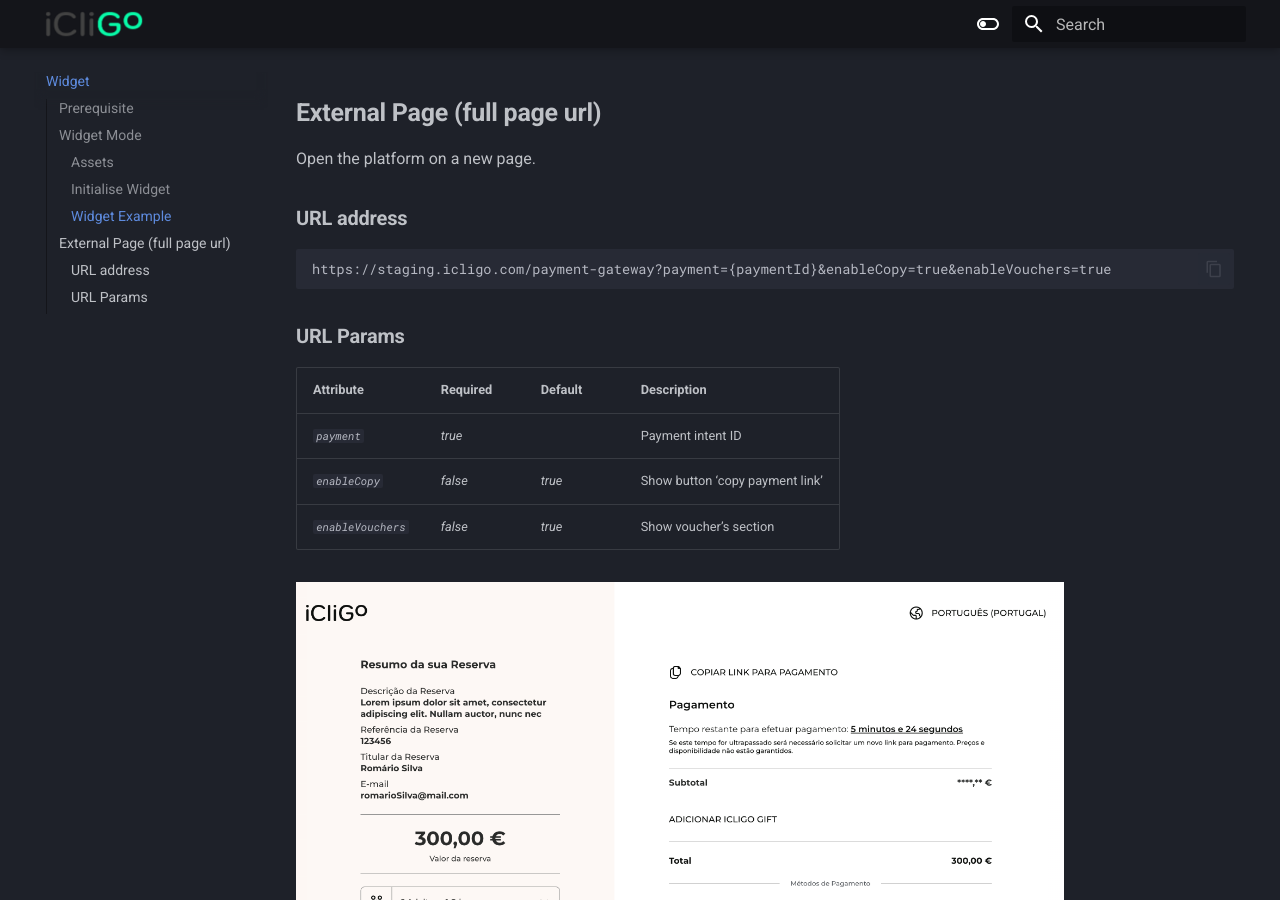
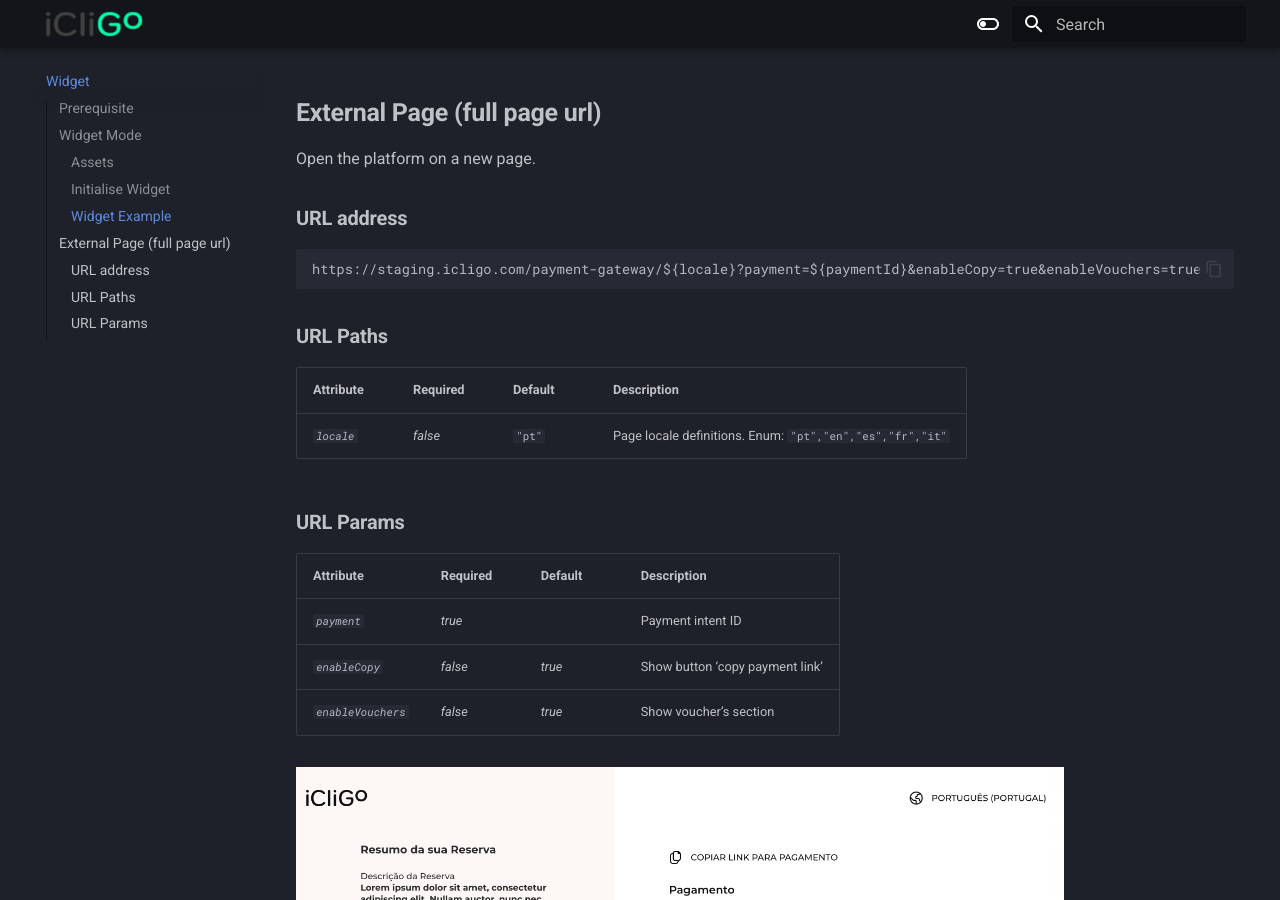
Before and after one commit to icligo/documentation, an MkDocs documentation site: the page built from docs/widget.md, in a window 1280 px wide and 900 px high, scrolled down 3917 px. Built offline with MkDocs 1.6.1 and Material for MkDocs 9.7.7, drawn with Linux system fonts in a browser that asks for light colours.

Commit message:
fix(widgets): Added locale path to full page mode url

````diff
--- a/docs/widget.md
+++ b/docs/widget.md
@@ -145,8 +145,14 @@
 ### **URL address**
 
 ```html
-https://staging.icligo.com/payment-gateway?payment={paymentId}&enableCopy=true&enableVouchers=true
+https://staging.icligo.com/payment-gateway/${locale}?payment=${paymentId}&enableCopy=true&enableVouchers=true
 ```
+
+### **URL Paths**
+
+| Attribute  | Required | Default                                        | Description                                                |
+|------------|----------|------------------------------------------------|------------------------------------------------------------|
+| *`locale`* | *false*  | `"pt"` | Page locale definitions. Enum: `"pt","en","es","fr","it"` |
 
 ### **URL Params**
 
````
